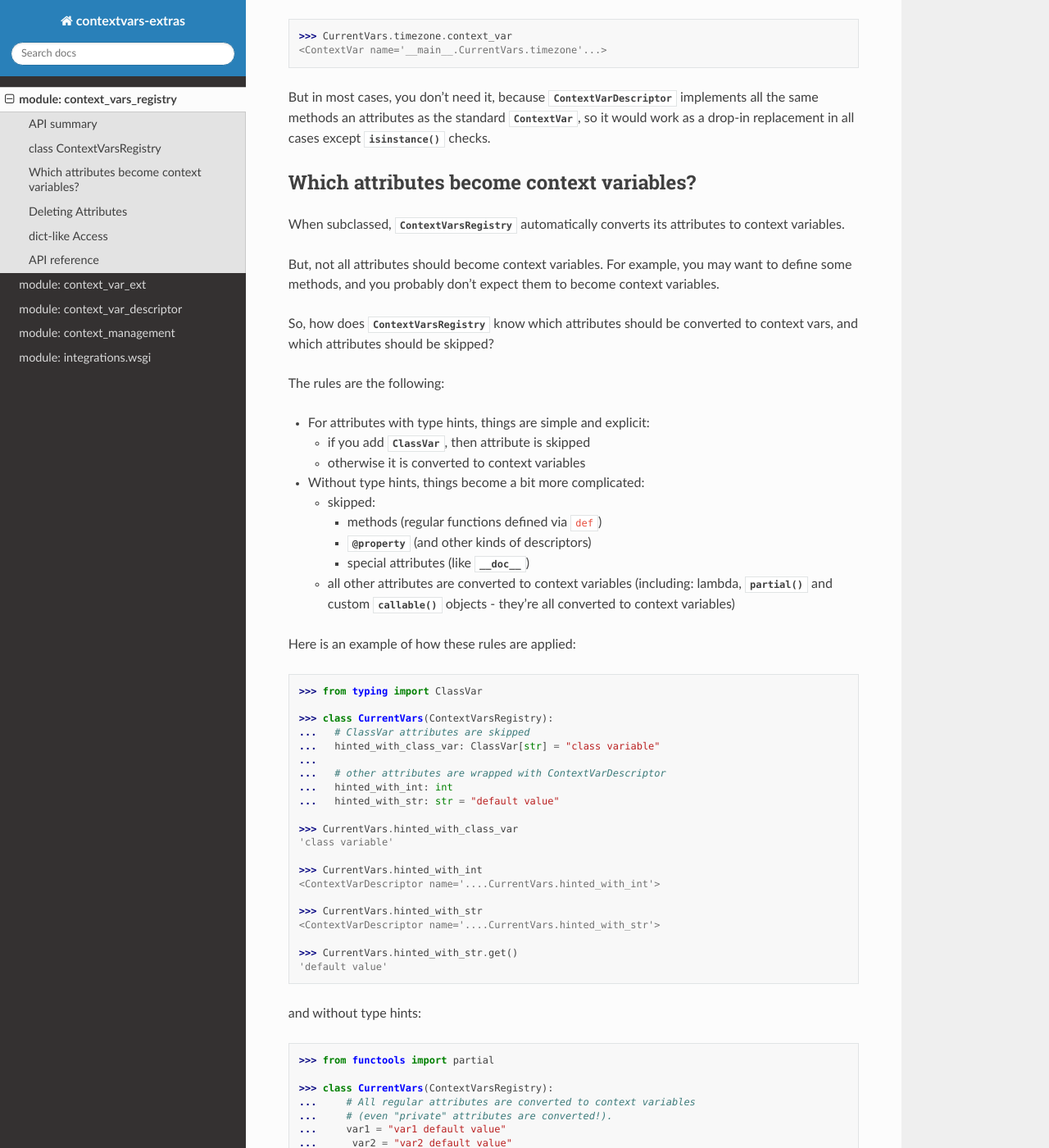
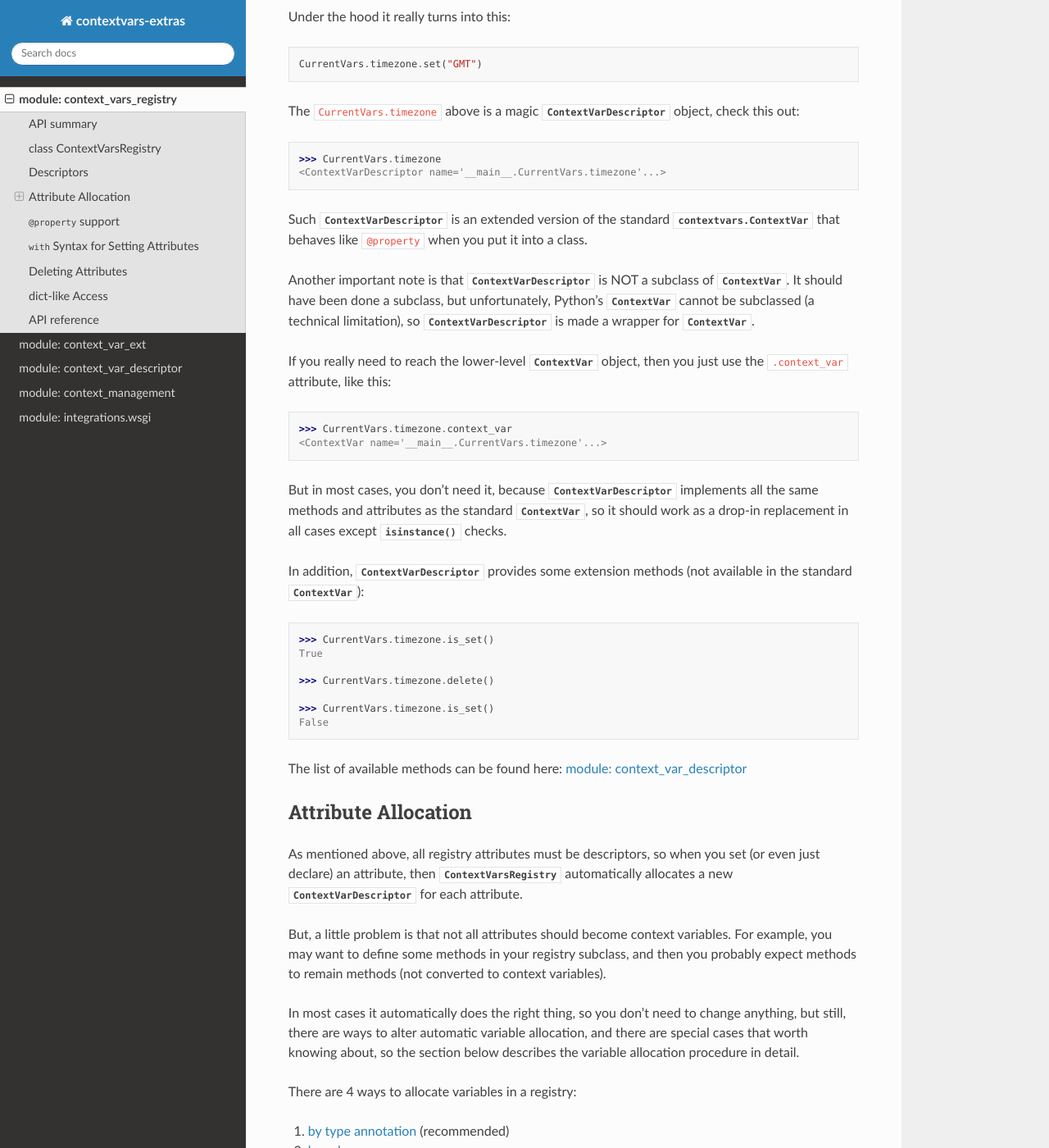
Before and after one commit to vdmit11/contextvars-registry, a Sphinx documentation site: the page built from docs/context_vars_registry.rst, in a window 1280 px wide and 1400 px high, scrolled down 2254 px. Shown: the whole window at 82% size. Built offline with Sphinx 7.4.7 and the Read the Docs theme 2.0.0, drawn with Linux system fonts in a browser that asks for light colours; some of the changed text lies outside the part shown.

Commit message:
doc: add sections for some ContextVarsRegistry features
Extend ContextVarsRegistry documentation page
with some extra sections:

- different ways to allocate descriptors in the registry
- `@property` support
- `with` code block support

```diff
--- a/docs/context_var_ext.rst
+++ b/docs/context_var_ext.rst
@@ -144,6 +144,8 @@
   >>> locale_var_ext.name
   'locale_var'
 
+
+.. _deferred-defaults:
 
 Deferred Defaults
 -----------------
--- a/docs/context_vars_registry.rst
+++ b/docs/context_vars_registry.rst
@@ -42,92 +42,154 @@
 
 :class:`ContextVarsRegistry` is a container that makes context variables behave like ``@property``.
 
-The idea is simple: you create a sub-class, and just declare some attributes::
+The idea is simple: you create a sub-class, and its attributes magically become context variables::
 
     >>> from contextvars_extras import ContextVarsRegistry
 
     >>> class CurrentVars(ContextVarsRegistry):
-    ...    locale: str = 'en_GB'
-    ...    timezone: str = 'Europe/London'
+    ...    locale: str = "en"
+    ...    timezone: str = "UTC"
     ...    user_id: int = None
     ...    db_session: object
 
     >>> current = CurrentVars()
 
-so then all these attributes become context variables, and you can work with them
-by just getting/setting attributes::
+and then you can work with context variables by just getting/setting the attributes::
 
-    >>> current.locale
-    'en_GB'
+    >>> current.timezone  # ContextVar.get() is called under the hood
+    'UTC'
 
+    >>> current.timezone = "GMT"  # ContextVar.set() is called under the hood
+    >>> current.timezone
+    'GMT'
+
+The underlying :class:`~contextvars.ContextVar` methods can be reached via class members::
+
+    >>> CurrentVars.timezone.get()
+    'GMT'
+
+    >>> token = CurrentVars.timezone.set("Europe/London")
     >>> current.timezone
     'Europe/London'
-
-    >>> current.timezone = 'UTC'
-    >>> current.timezone
-    'UTC'
-
-Getting/setting an attribute is automatically mapped to
-:meth:`~contextvars.ContextVar.get`/:meth:`~contextvars.ContextVar.set` methods
-of the underlying :class:`~contextvars.ContextVar` object.
-
-The underlying :class:`contextvars.ContextVar` can be reached via class attributes::
-
-    >>> CurrentVars.timezone.get()
-    'UTC'
-
-    >>> token = CurrentVars.timezone.set('GMT')
+    >>> CurrentVars.timezone.reset(token)
     >>> current.timezone
     'GMT'
-    >>> CurrentVars.timezone.reset(token)
-    >>> current.timezone
-    'UTC'
 
-Well, actually, the above is a little lie: the class members are not quite context variables,
-they're really instances of :class:`~contextvars_extras.context_var_descriptor.ContextVarDescriptor`.
+
+Descriptors
+-----------
+
+An important thing to understand is that :class:`ContextVarsRegistry` is not a classic Python object.
+It doesn't have any instance state, and you cannot really mutate its attributes.
+All its attributes are "virtual" proxies to context variables.
+
+That is, when you're setting an attribute like this::
+
+    current.timezone = "GMT"
+
+Under the hood it really turns into this::
+
+    CurrentVars.timezone.set("GMT")
+
+The ``CurrentVars.timezone`` above is a magic
+:class:`~contextvars_extras.context_var_descriptor.ContextVarDescriptor` object,
+check this out::
 
     >>> CurrentVars.timezone
-    <ContextVarDescriptor name='__main__.CurrentVars.timezone'>
+    <ContextVarDescriptor name='__main__.CurrentVars.timezone'...>
 
-:class:`~contextvars_extras.context_var_descriptor.ContextVarDescriptor` has all the standard
-:meth:`~contextvars_extras.context_var_descriptor.ContextVarDescriptor.get`/
-:meth:`~contextvars_extras.context_var_descriptor.ContextVarDescriptor.set`/
-:meth:`~contextvars_extras.context_var_descriptor.ContextVarDescriptor.reset`
-methods, but it is not a subclass of :class:`~contextvars.ContextVar` (because it
-cannot be subclassed, it is just a technical limitation).
+Such :class:`~contextvars_extras.context_var_descriptor.ContextVarDescriptor` is an
+extended version of the standard :class:`contextvars.ContextVar` that behaves like ``@property``
+when you put it into a class.
 
-if you really need to reach the low-level :class:`~contextvars.ContextVar` object,
-then you just use the ``.context_var`` attribute::
+Another important note is that :class:`~contextvars_extras.context_var_descriptor.ContextVarDescriptor`
+is NOT a subclass of :class:`~contextvars.ContextVar`. It should have been done a subclass,
+but unfortunately, Python's :class:`~contextvars.ContextVar` cannot be subclassed (a technical limitation),
+so :class:`~contextvars_extras.context_var_descriptor.ContextVarDescriptor`
+is made a wrapper for :class:`~contextvars.ContextVar`.
+
+If you really need to reach the lower-level :class:`~contextvars.ContextVar` object,
+then you just use the ``.context_var`` attribute, like this::
 
     >>> CurrentVars.timezone.context_var
     <ContextVar name='__main__.CurrentVars.timezone'...>
 
 But in most cases, you don't need it, because
 :class:`~contextvars_extras.context_var_descriptor.ContextVarDescriptor` implements all the same
-methods an attributes as the standard :class:`~contextvars.ContextVar`, so it would work
+methods and attributes as the standard :class:`~contextvars.ContextVar`, so it should work
 as a drop-in replacement in all cases except :func:`isinstance` checks.
 
+In addition, :class:`ContextVarDescriptor` provides some extension methods
+(not available in the standard :class:`~contextvars.ContextVar`)::
+
+  >>> CurrentVars.timezone.is_set()
+  True
+
+  >>> CurrentVars.timezone.delete()
+
+  >>> CurrentVars.timezone.is_set()
+  False
+
+The list of available methods can be found here: :doc:`context_var_descriptor`
 
 
-Which attributes become context variables?
-------------------------------------------
+Attribute Allocation
+--------------------
 
-When subclassed, :class:`ContextVarsRegistry` automatically converts its attributes
-to context variables.
+As mentioned above, all registry attributes must be descriptors,
+so when you set (or even just declare) an attribute, then :class:`ContextVarsRegistry`
+automatically allocates a new :class:`~contextvars_extras.context_var_descriptor.ContextVarDescriptor`
+for each attribute.
 
-But, not all attributes should become context variables.
-For example, you may want to define some methods, and you probably don't expect
-them to become context variables.
+But, a little problem is that not all attributes should become context variables.
+For example, you may want to define some methods in your registry subclass, and then
+you probably expect methods to remain methods (not converted to context variables).
 
-So, how does :class:`ContextVarsRegistry` know which attributes should be converted
-to context vars, and which attributes should be skipped?
+In most cases it automatically does the right thing, so you don't need to change anything,
+but still, there are ways to alter automatic variable allocation, and there are special cases
+that worth knowing about, so the section below describes the variable allocation procedure in detail.
 
-The rules are the following:
+There are 4 ways to allocate variables in a registry:
 
-- For attributes with type hints, things are simple and explicit:
+1. `by type annotation`_ (recommended)
+2. `by value`_
+3. `dynamic`_
+4. `manual creation of ContextVarDescriptor()`_
+
+
+by type annotation
+~~~~~~~~~~~~~~~~~~
+
+For attributes with type hints the rules are simple and explicit:
 
   * if you add :data:`~typing.ClassVar`, then attribute is skipped
-  * otherwise it is converted to context variables
+  * otherwise it is converted to context variable
+
+Example::
+
+     >>> from typing import ClassVar
+
+     >>> class CurrentVars(ContextVarsRegistry):
+     ...     some_registry_setting: ClassVar[str] = "not a context variable"
+     ...
+     ...     user_id: int
+     ...     timezone: str = "UTC"
+
+     >>> CurrentVars.some_registry_setting
+     'not a context variable'
+
+     >>> CurrentVars.user_id
+     <ContextVarDescriptor name='__main__.CurrentVars.user_id'>
+
+     >>> CurrentVars.timezone
+     <ContextVarDescriptor name='__main__.CurrentVars.timezone'>
+
+
+Because rules for type annotations are so simple and explicit, this is the recommended way to go.
+
+
+by value
+~~~~~~~~
 
 - Without type hints, things become a bit more complicated:
 
@@ -137,95 +199,210 @@
     * :class:`@property` (and other kinds of descriptors)
     * special attributes (like :data:`__doc__`)
 
-  * all other attributes are converted to context variables
+  * all other values are converted to context variables
     (including: :ref:`lambda`, :func:`~functools.partial` and custom :func:`callable` objects
     - they're all converted to context variables)
 
-Here is an example of how these rules are applied::
+Example::
 
-  >>> from typing import ClassVar
+    >>> from functools import partial
 
-  >>> class CurrentVars(ContextVarsRegistry):
-  ...   # ClassVar attributes are skipped
-  ...   hinted_with_class_var: ClassVar[str] = "class variable"
-  ...
-  ...   # other attributes are wrapped with ContextVarDescriptor
-  ...   hinted_with_int: int
-  ...   hinted_with_str: str = "default value"
+    >>> class CurrentVars(ContextVarsRegistry):
+    ...     # All regular attributes are converted to context variables
+    ...     # (even "private" attributes are converted!).
+    ...     var1 = "var1 default value"
+    ...     _var2 = "var2 default value"
+    ...     __var3 = "var3 default value"
+    ...
+    ...     # special attributes are skipped
+    ...     __special__ = "special attribute"
+    ...
+    ...     # properties are skipped
+    ...     @property
+    ...     def some_property(self):
+    ...         return self.__var3
+    ...
+    ...     # Methods are skipped.
+    ...     def some_method(self):
+    ...         return self.__var3
+    ...
+    ...     # BUT: lambda/partial functions are converted to context variables!
+    ...     some_lambda = lambda self: self.var1
+    ...     some_partial = partial(some_method)
 
-  >>> CurrentVars.hinted_with_class_var
-  'class variable'
+    # All regular attributes are converted to context variables.
+    >>> CurrentVars.var1
+    <ContextVarDescriptor ...>
 
-  >>> CurrentVars.hinted_with_int
-  <ContextVarDescriptor name='....CurrentVars.hinted_with_int'>
+    # Even "private" attributes are converted.
+    >>> CurrentVars._CurrentVars__var3
+    <ContextVarDescriptor ...>
 
-  >>> CurrentVars.hinted_with_str
-  <ContextVarDescriptor name='....CurrentVars.hinted_with_str'>
+    # @properties are skipped
+    >>> CurrentVars.some_property
+    <property object ...>
 
-  >>> CurrentVars.hinted_with_str.get()
-  'default value'
+    # Methods are skipped.
+    >>> CurrentVars.some_method
+    <function CurrentVars.some_method ...>
+
+    # BUT: lambda functions are converted!
+    >>> CurrentVars.some_lambda
+    <ContextVarDescriptor ...>
+
+    # partial() objects are also converted
+    >>> CurrentVars.some_partial
+    <ContextVarDescriptor ...>
+
+So, as you can see, without type annotations rules become somewhat magic,
+sometimes even fragile. Like, for example, you may apply a decorator to your method,
+and the decorator returns a :func:`~functools.partial` object, and then your method suddenly
+becomes a :class:`ContextVarDescriptor`, which wasn't your intent.
+
+To avoid such surprises, just use type hints. They make things safe and explicit.
 
 
-and without type hints::
+dynamic
+~~~~~~~
 
-  >>> from functools import partial
+Registry automatically allocates new descriptors on the fly when setting attributes, check this out::
 
-  >>> class CurrentVars(ContextVarsRegistry):
-  ...     # All regular attributes are converted to context variables
-  ...     # (even "private" attributes are converted!).
-  ...     var1 = "var1 default value"
-  ...     _var2 = "var2 default value"
-  ...     __var3 = "var3 default value"
-  ...
-  ...     # special attributes are skipped
-  ...     __special__ = "special attribute"
-  ...
-  ...     # properties are skipped
-  ...     @property
-  ...     def some_property(self):
-  ...         return self.__var3
-  ...
-  ...     # Methods are skipped.
-  ...     def some_method(self):
-  ...         return self.__var3
-  ...
-  ...     # BUT: lambda/partial functions are converted to context variables!
-  ...     some_lambda = lambda self: self.var1
-  ...     some_partial = partial(some_method)
+     >>> class CurrentVars(ContextVarsRegistry):
+     ...     pass
 
-  # All regular attributes are converted to context variables.
-  >>> CurrentVars.var1
-  <ContextVarDescriptor ...>
+     current = CurrentVars()
 
-  # Even "private" attributes are converted.
-  >>> CurrentVars._CurrentVars__var3
-  <ContextVarDescriptor ...>
+     current.timezone = "UTC"
 
-  # @properties are skipped
-  >>> CurrentVars.some_property
-  <property object ...>
+     CurrentVars.timezone
+     <ContextVarDescriptor name='__main__.CurrentVars.timezone'>
 
-  # Methods are skipped.
-  >>> CurrentVars.some_method
-  <function CurrentVars.some_method ...>
 
-  # BUT: lambda functions are converted!
-  >>> CurrentVars.some_lambda
-  <ContextVarDescriptor ...>
+That means that you can start with an empty registry subclass, and then just set variables as needed.
 
-  # partial() objects are also converted
-  >>> CurrentVars.some_partial
-  <ContextVarDescriptor ...>
+This feature is akin to the famous `flask.g <https://flask.palletsprojects.com/en/2.1.x/appcontext/#storing-data>`_
+object, where you set context-dependent global variables like this::
 
-So, as you can see, without type annotations rules become tricky, somewhat magic,
-sometimes even fragile.
+    from flask import g
 
-Like, for example, you may apply a decorator to your method, and the decorator
-returns a :func:`~functools.partial` object, and then your method suddenly
-becomes a :class:`ContextVarDescriptor`, which wasn't your intent.
+    g.timezone = "UTC"
 
-To avoid such surprises, just always add type hints. They make things safe and explicit.
 
+So now you can do a similar thing with pure context variables (not depending on Flask)::
+
+    >>> class GlobalVars(ContextVarsRegistry):
+    ...     pass
+
+    >>> g = GlobalVars()
+
+    >>> g.timezone = "UTC"
+
+
+The dynamic allocation is on by default, but you can turn it off by overriding the
+:attr:`ContextVarsRegistry._registry_allocate_on_setattr` attribute, like this::
+
+    >>> class CurrentVars(ContextVarsRegistry):
+    ...     _registry_allocate_on_setattr: ClassVar[bool] = False
+
+    >>> current = CurrentVars()
+
+    >>> current.timezone = "UTC"
+    Traceback (most recent call last):
+    ...
+    AttributeError: 'CurrentVars' object has no attribute 'timezone'
+
+
+manual creation of ContextVarDescriptor()
+~~~~~~~~~~~~~~~~~~~~~~~~~~~~~~~~~~~~~~~~~
+
+You can also just manually create :class:`ContextVarDescriptor` objects, like this::
+
+     >>> from contextvars_extras import ContextVarDescriptor
+
+     >>> class CurrentVars(ContextVarsRegistry):
+     ...     timezone = ContextVarDescriptor(deferred_default=lambda: "UTC")
+
+This is useful when you need to pass some extended constructor arguments,
+like the :ref:`deferred_default <deferred-defaults>` in the example above.
+
+
+``@property`` support
+---------------------
+
+:class:`ContextVarsRegistry` supports classic ``@property``, which is useful
+for adding extra validation or data transformation when setting variables.
+
+Here is an example of how ``@property`` can be used to validate timezone names,
+and automatically convert them to :class:`datetime.tzinfo` objects using
+`pytz <https://pythonhosted.org/pytz/>`_ package::
+
+    >>> import pytz
+    >>> from datetime import tzinfo
+
+    >>> class CurrentVars(ContextVarsRegistry):
+    ...     # a "private" context variable that stores the current timezone setting
+    ...     _timezone: tzinfo = "UTC"
+    ...
+    ...     @property
+    ...     def timezone(self):
+    ...         return self._timezone
+    ...
+    ...     @timezone.setter
+    ...     def timezone(self, new_timezone):
+    ...         assert isinstance(new_timezone, tzinfo)
+    ...         self._timezone = new_timezone
+    ...
+    ...     @timezone.deleter
+    ...     def timezone(self):
+    ...         del self._timezone
+    ...
+    ...     @property
+    ...     def timezone_name(self):
+    ...          return self._timezone.zone
+    ...
+    ...     @timezone_name.setter
+    ...     def timezone_name(self, new_timezone_name):
+    ...         assert isinstance(new_timezone_name, str)
+    ...         self._timezone = pytz.timezone(new_timezone_name)
+    ...
+    ...     @timezone_name.deleter
+    ...     def timezone_name(self):
+    ...         del self._timezone
+
+    >>> current = CurrentVars()
+
+    >>> current.timezone_name = "GMT"
+
+    >>> current.timezone
+    <StaticTzInfo 'GMT'>
+
+
+``with`` Syntax for Setting Attributes
+--------------------------------------
+
+:class:`ContextVarsRegistry` can act as a context manager, that allows you to
+set attributes temporarily, like this::
+
+    >>> class CurrentVars(ContextVarsRegistry):
+    ...     locale: str =  "en"
+    ...     timezone: str = "UTC"
+
+    >>> current = CurrentVars()
+
+    >>> with current(locale="en_GB", timezone="GMT"):
+    ...     print(current.locale)
+    ...     print(current.timezone)
+    en_GB
+    GMT
+
+Upon exit from the ``with`` block, the attributes are reset to their previous values.
+
+But, keep in mind that it doesn't restore state of the whole registry.
+It is only a small syntax sugar over setting attributes, and it restores only attributes
+that are listed inside the inside the ``with()`` parenthesizes, and nothing else.
+
+If you need a full context isolation mechanism, then you should use tools from the
+:mod:`~contextvars_extras.context_management` module.
 
 
 Deleting Attributes
@@ -244,7 +421,8 @@
 that detects the special sentinel object, and throws an exception.
 
 On the high level, you should never notice this trick.
-Attribute mechanics works as expected, as if the attribute is really deleted, check this out::
+Attribute mechanics works like for a normal Python object,
+as if its attribute was really deleted, check this out::
 
     >>> class CurrentVars(ContextVarsRegistry):
     ...    user_id: int = None
@@ -281,7 +459,6 @@
 it lives forever in the registry.
 When you delete it, we only mark it as deleted, but never actually delete it.
 All this thing happens under the hood, and normally you shouln't notice it.
-
 
 
 dict-like Access
@@ -344,6 +521,7 @@
     dict_items([('timezone', 'UTC'), ('user_id', 42)])
 
 
+
 API reference
 -------------
 
```
